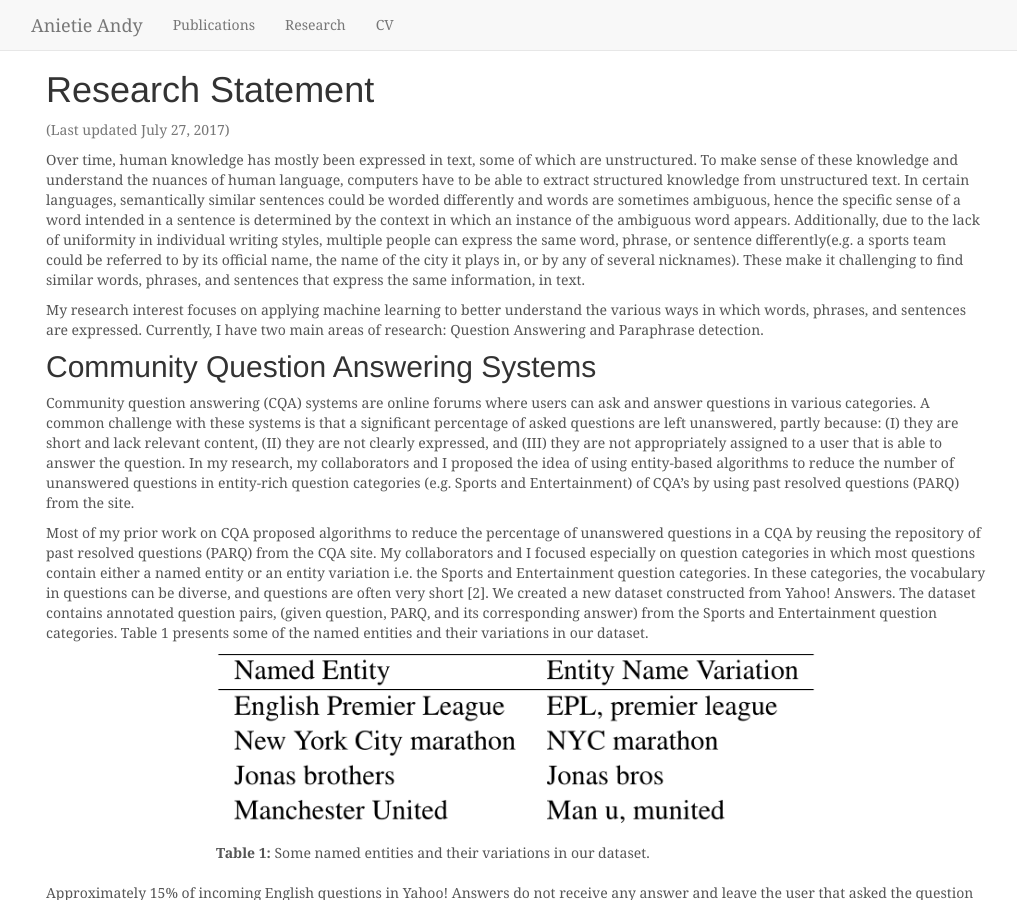
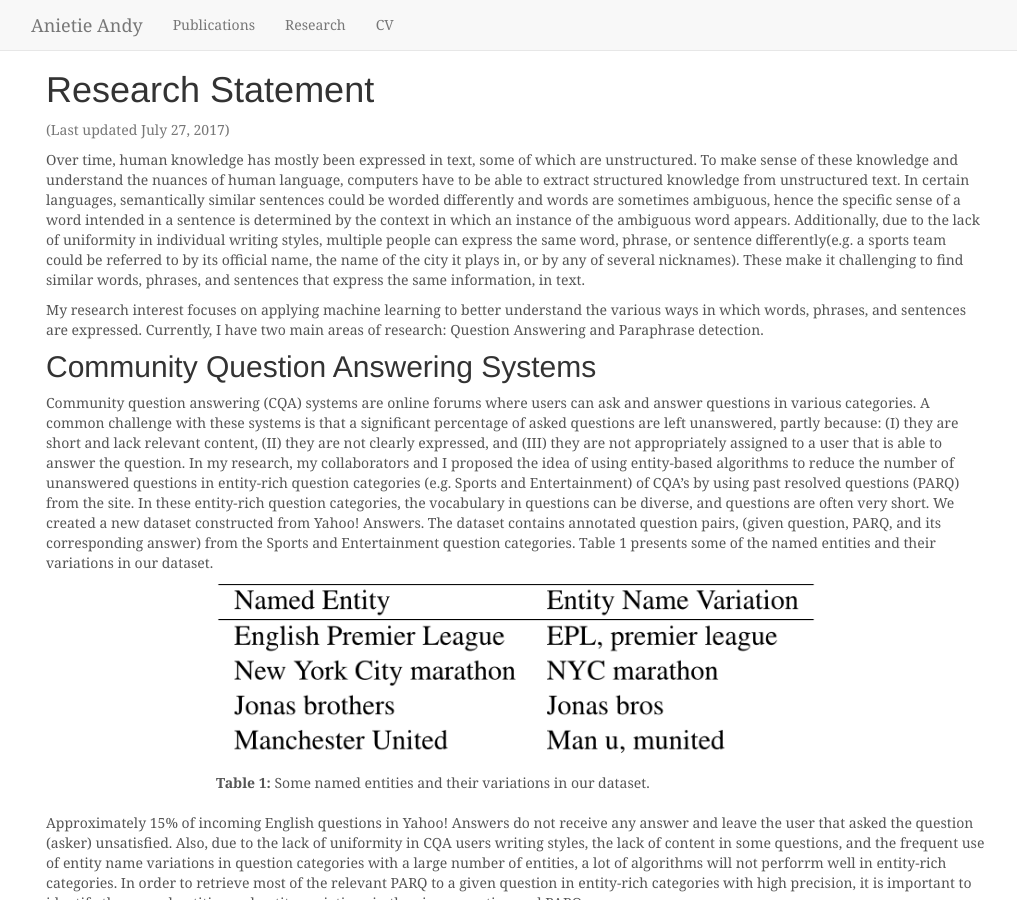
Before and after one commit to anietieandy/anietieandy.github.io, a Jekyll site: the page built from research.md, in a window 1280 px wide and 900 px high. Shown: the whole window, without its empty margins (124-1141 px from the left). Built offline with Jekyll 4.4.1, drawn with Linux system fonts in a browser that asks for light colours; nearby versions of some CDN libraries.

Commit message:
updated research

```diff
--- a/research.md
+++ b/research.md
@@ -54,9 +54,7 @@ My research interest focuses on applying machine learning to better understand t
 ## Community Question Answering Systems
 
 
-Community question answering (CQA) systems are online forums where users can ask and answer questions in various categories. A common challenge with these systems is that a significant percentage of asked questions are left unanswered, partly because: (I) they are short and lack relevant content, (II) they are not clearly expressed, and (III) they are not appropriately assigned to a user that is able to answer the question. In my research, my collaborators and I proposed the idea of using entity-based algorithms to reduce the number of unanswered questions in entity-rich question categories (e.g. Sports and Entertainment) of CQA's by using past resolved questions (PARQ) from the site.
-
-Most of my prior work on CQA proposed algorithms to reduce the percentage of unanswered questions in a CQA by reusing the repository of past resolved questions (PARQ) from the CQA site. My collaborators and I focused especially on question categories in which most questions contain either a named entity or an entity variation i.e. the Sports and Entertainment question categories. In these categories, the vocabulary in questions can be diverse, and questions are often very short [2]. We created a new dataset constructed from Yahoo! Answers. The dataset contains annotated question pairs, (given question, PARQ, and its corresponding answer) from the Sports and Entertainment question categories. Table 1 presents some of the named entities and their variations in our dataset.
+Community question answering (CQA) systems are online forums where users can ask and answer questions in various categories. A common challenge with these systems is that a significant percentage of asked questions are left unanswered, partly because: (I) they are short and lack relevant content, (II) they are not clearly expressed, and (III) they are not appropriately assigned to a user that is able to answer the question. In my research, my collaborators and I proposed the idea of using entity-based algorithms to reduce the number of unanswered questions in entity-rich question categories (e.g. Sports and Entertainment) of CQA's by using past resolved questions (PARQ) from the site. In these entity-rich question categories, the vocabulary in questions can be diverse, and questions are often very short. We created a new dataset constructed from Yahoo! Answers. The dataset contains annotated question pairs, (given question, PARQ, and its corresponding answer) from the Sports and Entertainment question categories. Table 1 presents some of the named entities and their variations in our dataset.
 
 <div class="center-block" style="margin-bottom: 20px; width: 100%; max-width: 600px">
 <img src="assets/img/5-Table4-1.png" alt="Table 2: Examples of different types of entailment relations appearing in PPDB." class="img-responsive"/><br />
```
